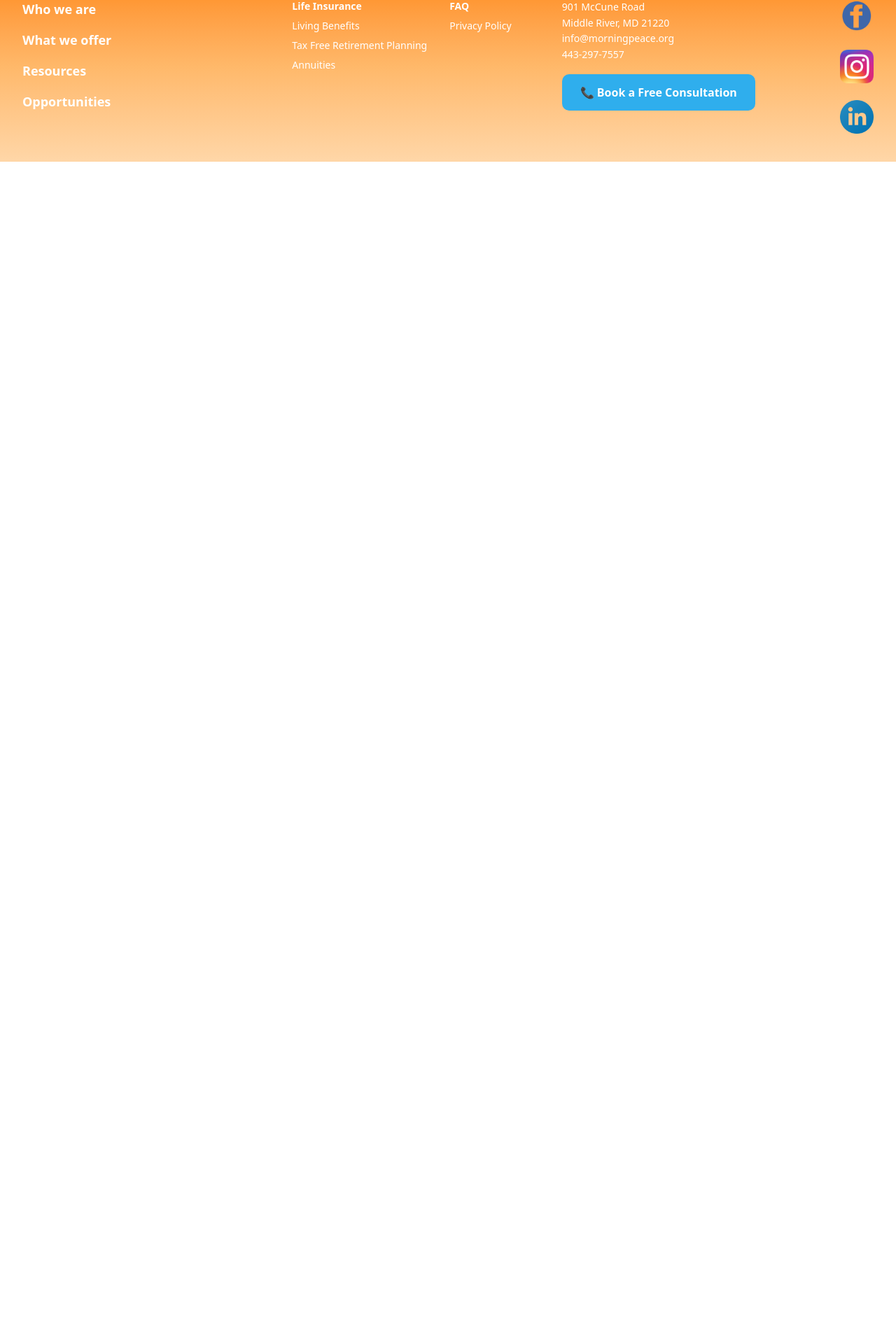
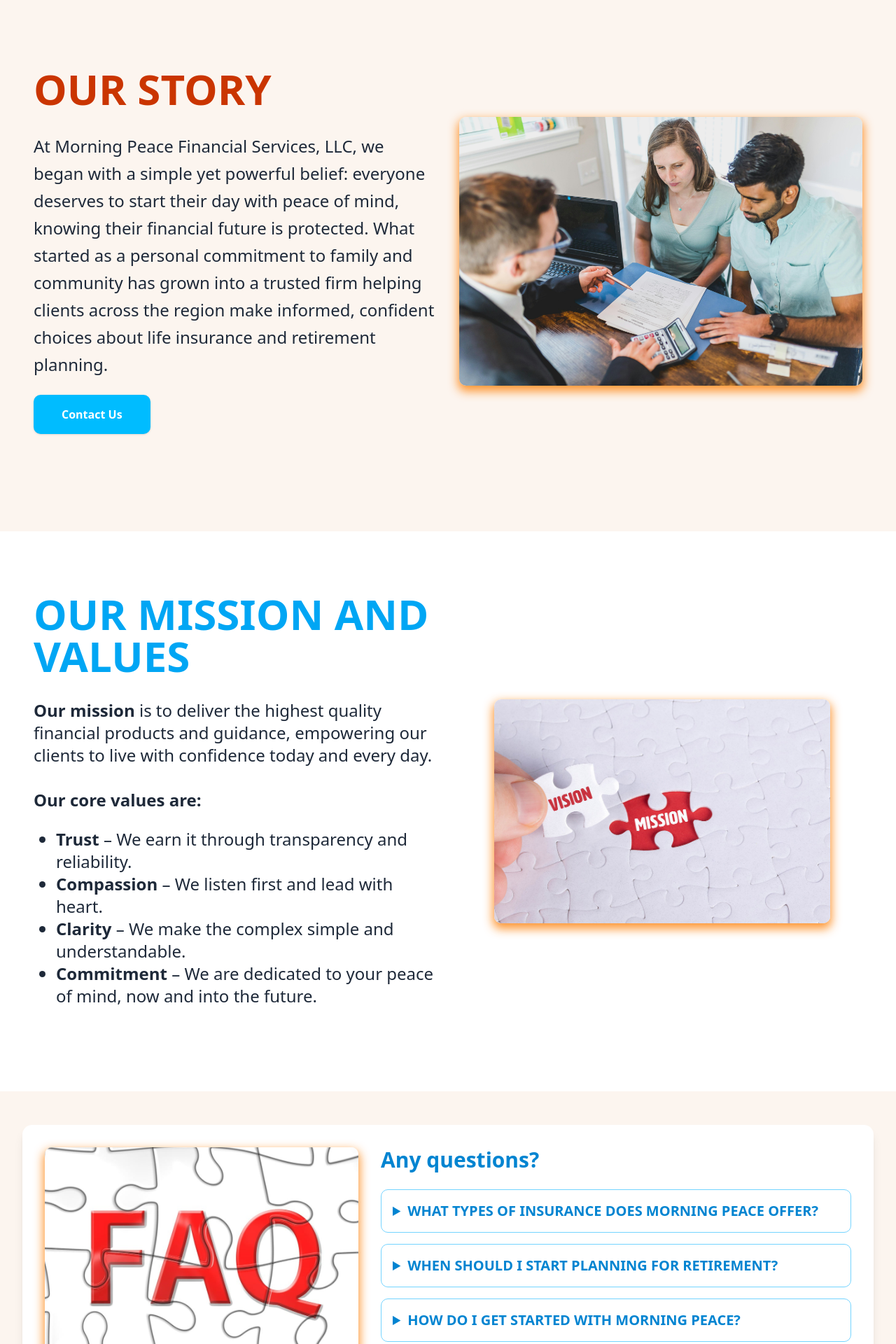
Before and after one commit to morningpeacewebsite/morningPeaceWebsite, a Next.js app: page / in a window 1280 px wide. Shown: the part 943-2863 px from the top of the page at 70% size. Before the commit the page ends 1174 px from the top, so only its background shows below. Built offline with nearby package versions, Linux system fonts and the light colour scheme.

Commit message:
plenty a changes

```diff
--- a/app/Footer.js
+++ b/app/Footer.js
@@ -6,7 +6,7 @@
       <div className="max-w-7xl mx-auto flex flex-col md:flex-row justify-between items-start gap-8">
         {/* left column: main links */}
         <div className="flex-1 mb-6 md:mb-0">
-          <ul className="space-y-4 text-lg font-bold">
+          <ul className="space-y-4 text-2xl font-bold">
             <li>
               <Link href="/WhoWeAre" className="hover:underline cursor-pointer">Who we are</Link>
             </li>
--- a/app/WhatWeOffer/Insurance/page.js
+++ b/app/WhatWeOffer/Insurance/page.js
@@ -80,7 +80,7 @@
           </div>
 
           {/* Living Benefits Section */}
-          <div className="bg-white rounded-xl shadow-lg p-8 mb-12">
+          <div id="living-benefits" className="bg-white rounded-xl shadow-lg p-8 mb-12">
             <div className="flex flex-col md:flex-row items-center gap-8">
               <div className="flex-1 flex justify-center">
                 <img
--- a/app/WhoWeAre/page.js
+++ b/app/WhoWeAre/page.js
@@ -6,37 +6,26 @@
     <div className="w-full min-h-screen flex flex-col" style={{background: '#FCF5EF'}}>
       {/* Hero Section */}
       <div className="w-full flex items-center justify-center min-h-[220px] md:min-h-[320px] bg-gradient-to-b from-[#FEA735] to-[#FE7235]">
-        <div className="flex items-center space-x-4">
-          {/* <h1 className="text-5xl md:text-6xl font-extrabold text-white drop-shadow-lg">What is Morning Peace?</h1> */}
-          <div className="bg-white rounded-lg shadow-md w-128 h-64 relative">
-            <Image
-              src="/morning_peace_no_BG.png"
-              alt="Morning Peace Financial Services Logo"
-              fill
-              style={{ objectFit: 'cover' }}
-              priority
-            />
-          </div>
-        </div>
+        <h1 className="text-5xl md:text-6xl font-extrabold text-white drop-shadow-lg text-center">What is Morning Peace?</h1>
       </div>
       {/* Our Story Section */}
-      <div className="w-full py-12 px-4 md:px-8" style={{background: '#FCF5EF'}}>
-        <div className="max-w-7xl mx-auto">
-          <div className="bg-white rounded-xl shadow-lg p-8">
-            <div className="flex flex-col md:flex-row items-center gap-8">
-              <div className="flex-1">
+      <div className="w-full min-h-screen h-screen" style={{background: '#F3D9B1'}}>
+        <div className="w-full h-full">
+          <div className="bg-white w-full h-full shadow-lg" style={{background: '#FCF5EF'}}>
+            <div className="flex flex-col md:flex-row items-center gap-8 h-full p-8">
+              <div className="flex-1 flex flex-col justify-center">
                 <h2 className="text-3xl md:text-4xl font-bold text-orange-700 mb-6">OUR STORY</h2>
                 <p className="text-lg md:text-xl text-gray-800 leading-relaxed">
                   At Morning Peace Financial Services, LLC, we began with a simple yet powerful belief: everyone deserves to start their day with peace of mind, knowing their financial future is protected. What started as a personal commitment to family and community has grown into a trusted firm helping clients across the region make informed, confident choices about life insurance and retirement planning.
                 </p>
               </div>
-              <div className="flex-1 flex justify-center">
-                <div className="w-full max-w-md h-80 rounded-lg  flex items-center justify-center">
+              <div className="flex-1 flex justify-center items-center">
+                <div className="w-full max-w-xl h-96 rounded-lg flex items-center justify-center">
                 <Image
                   src="/couple_signing.jpeg"
                   alt="Our Story Image"
-                  width={360}
-                  height={320}
+                  width={460}
+                  height={400}
                   className="rounded-lg shadow-lg object-cover w-full h-auto"
                   priority
                 />
--- a/app/page.js
+++ b/app/page.js
@@ -1,7 +1,9 @@
 import Image from "next/image";
+import Link from "next/link";
 
 export default function Home() {
   return (
+    <>
       <div className="relative min-h-screen w-full flex items-center justify-center overflow-hidden">
         {/* background img */}
         <Image
@@ -31,5 +33,125 @@
           </p>
         </div>
       </div>
+
+      <div className="w-full min-h-screen flex flex-col">
+      {/* Hero Section */}
+      {/* <div className="w-full flex items-center justify-center min-h-[220px] md:min-h-[320px] bg-gradient-to-b from-[#FEA735] to-[#FE7235]">
+        <div className="flex items-center gap-4">
+          <h1 className="text-5xl md:text-6xl font-extrabold text-white drop-shadow-lg no-shadow text-center">
+            What is Morning Peace?
+          </h1>
+        </div>
+      </div> */}
+
+        {/* Our Story Section */}
+        <div className="w-full min-h-screen h-screen" style={{background: '#F3D9B1'}}>
+          <div className="w-full h-full">
+            <div className="bg-white w-full h-full shadow-lg" style={{background: '#FCF5EF'}}>
+              <div className="flex flex-col md:flex-row items-center gap-8 h-full p-12">
+                <div className="flex-1 flex flex-col justify-center">
+                  <h2 className="text-4xl md:text-6xl font-bold text-orange-700 mb-8">OUR STORY</h2>
+                  <p className="text-xl md:text-2xl text-gray-800 leading-relaxed">
+                    At Morning Peace Financial Services, LLC, we began with a simple yet powerful belief: everyone deserves to start their day with peace of mind, knowing their financial future is protected. What started as a personal commitment to family and community has grown into a trusted firm helping clients across the region make informed, confident choices about life insurance and retirement planning.
+                  </p>
+                  <Link href="/ConnectWithUs">
+                    <button className="mt-6 px-10 py-4 bg-sky-400 text-white rounded-lg font-semibold shadow hover:bg-sky-500 transition">Contact Us</button>
+                  </Link>
+                </div>
+                <div className="flex-1 flex justify-center items-center">
+                  <div className="w-full max-w-xl h-96 rounded-lg flex items-center justify-center">
+                  <Image
+                    src="/couple_signing.jpeg"
+                    alt="Our Story Image"
+                    width={460}
+                    height={400}
+                    className="rounded-lg shadow-lg object-cover w-full h-auto"
+                    priority
+                  />
+                  </div>
+                </div>
+              </div>
+            </div>
+          </div>
+        </div>
+        {/* Mission and Values Section */}
+        <div className="w-full min-h-screen h-screen bg-white py-12 px-6 md:px-12">
+          <div className="max-w-7xl mx-auto flex flex-col md:flex-row items-center justify-between h-full">
+            <div className="flex-1 flex flex-col justify-center items-center md:items-start max-w-2xl">
+              <h2 className="text-4xl md:text-6xl font-bold text-sky-500 mb-8 text-left w-full">OUR MISSION AND VALUES</h2>
+              <p className="text-xl md:text-2xl text-gray-800 mb-8 text-left w-full">
+                <span className="font-bold">Our mission</span> is to deliver the highest quality financial products and guidance, empowering our clients to live with confidence today and every day.
+              </p>
+              <p className="text-xl md:text-2xl text-gray-800 mb-6 text-left w-full font-bold">Our core values are:</p>
+              <ul className="text-xl md:text-2xl text-gray-800 mb-8 list-disc pl-8 w-full">
+                <li><span className="font-bold">Trust</span> – We earn it through transparency and reliability.</li>
+                <li><span className="font-bold">Compassion</span> – We listen first and lead with heart.</li>
+                <li><span className="font-bold">Clarity</span> – We make the complex simple and understandable.</li>
+                <li><span className="font-bold">Commitment</span> – We are dedicated to your peace of mind, now and into the future.</li>
+              </ul>
+            </div>
+            <div className="flex-1 flex items-center justify-center mt-10 md:mt-0 md:ml-10 max-h-[320px]">
+                <Image
+                  src="/mission_n_vision.jpg"
+                  alt="Young couple with advisor"
+                  width={400}
+                  height={260}
+                  className="rounded-lg shadow-lg object-cover max-h-[320px] w-auto h-auto"
+                  priority
+                />
+            </div>
+          </div>
+        </div>
+
+        {/* FAQ Section */}
+        <div className="w-full py-12 px-4 md:px-8" style={{background: '#FCF5EF'}}>
+          <div className="max-w-7xl mx-auto bg-white rounded-xl shadow-lg p-8 flex flex-col md:flex-row items-start gap-8">
+            <div className="flex-1 max-w-md relative">
+              <img
+                src="/FAQ_img.jpg"
+                alt="FAQs"
+                className="rounded-lg shadow-lg object-cover w-full h-auto"
+                priority="true"
+              />
+            </div>
+            <div className="flex-1 w-full max-w-2xl">
+              <h3 className="text-2xl md:text-3xl font-semibold text-sky-600 mb-6">Any questions?</h3>
+              <div className="space-y-4">
+                <details className="border border-sky-300 rounded-lg p-4">
+                  <summary className="cursor-pointer text-xl font-semibold text-sky-600">WHAT TYPES OF INSURANCE DOES MORNING PEACE OFFER?</summary>
+                  <p className="mt-2 text-base text-gray-800 leading-relaxed">
+                    At Morning Peace Financial Services, we offer a comprehensive range of insurance and financial products, including Living Benefits, tax-free retirement strategies, annuities, and voluntary benefits for businesses. Each solution is carefully designed to provide protection, stability, and long-term peace of mind.
+                  </p>
+                </details>
+                <details className="border border-sky-300 rounded-lg p-4">
+                  <summary className="cursor-pointer text-xl font-semibold text-sky-600">WHEN SHOULD I START PLANNING FOR RETIREMENT?</summary>
+                  <p className="mt-2 text-base text-gray-800 leading-relaxed">
+                    The sooner the better. Whether you're early in your career or nearing retirement, we can help you build or refine a strategy that grows with you.
+                  </p>
+                </details>
+                <details className="border border-sky-300 rounded-lg p-4">
+                  <summary className="cursor-pointer text-xl font-semibold text-sky-600">HOW DO I GET STARTED WITH MORNING PEACE?</summary>
+                  <p className="mt-2 text-base text-gray-800 leading-relaxed">
+                    Simply contact us via phone, email, or our online consultation form. One of our licensed agents will schedule a no-obligation conversation to understand your goals and recommend solutions.
+                  </p>
+                </details>
+                <details className="border border-sky-300 rounded-lg p-4">
+                  <summary className="cursor-pointer text-xl font-semibold text-sky-600">ARE CONSULTATIONS FREE?</summary>
+                  <p className="mt-2 text-base text-gray-800 leading-relaxed">
+                    Yes. We offer complimentary consultations to help you explore your options and make informed decisions — with no pressure and no cost.
+                  </p>
+                </details>
+                <details className="border border-sky-300 rounded-lg p-4">
+                  <summary className="cursor-pointer text-xl font-semibold text-sky-600">CAN YOU WORK WITH CLIENTS IN MY STATE?</summary>
+                  <p className="mt-2 text-base text-gray-800 leading-relaxed">
+                    Absolutely. We’re licensed to serve clients in all 50 states, so no matter where you live, we’re here to help.
+                  </p>
+                </details>
+              </div>
+            </div>
+          </div>
+        </div>
+      </div>
+    </>
   );
 }
```
Also changed, not shown: app/Resources/page.js (+30 -29 lines), app/WhatWeOffer/page.js (+10 -10 lines). Lines whose indentation alone changed are shown as unchanged.
